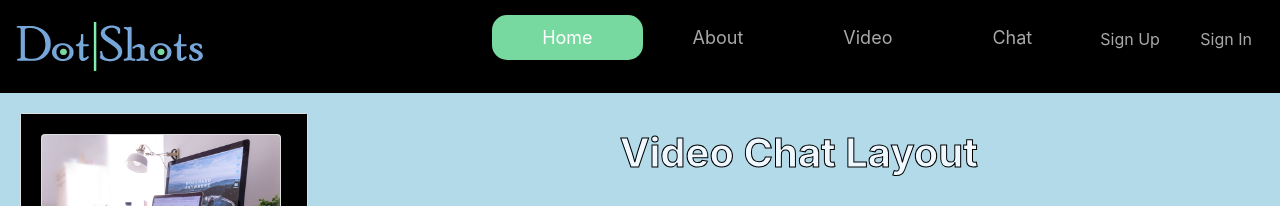
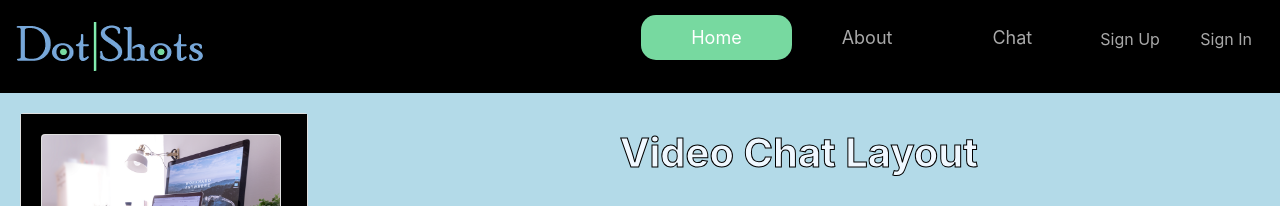
Before and after one commit to Abhinish098/Hackathon-2020, a website: page Home.html in a window 1280 px wide. Shown: the top 206 px of the page. Drawn offline with nearby package versions, Linux system fonts and the light colour scheme.

Commit message:
Update Home.html

```diff
--- a/Home.html
+++ b/Home.html
@@ -48,7 +48,6 @@
             <div class="header-right">
               <a class="active" href="#home">Home</a>
               <a href="#about">About</a>
-              <a href="vclayout.html">Video</a>
               <a href="chatroom.html">Chat</a>
               <button type="button" class="btn btn-outline-success">Sign Up</button>
               <button type="button" class="btn btn-outline-success">Sign In</button>
```
